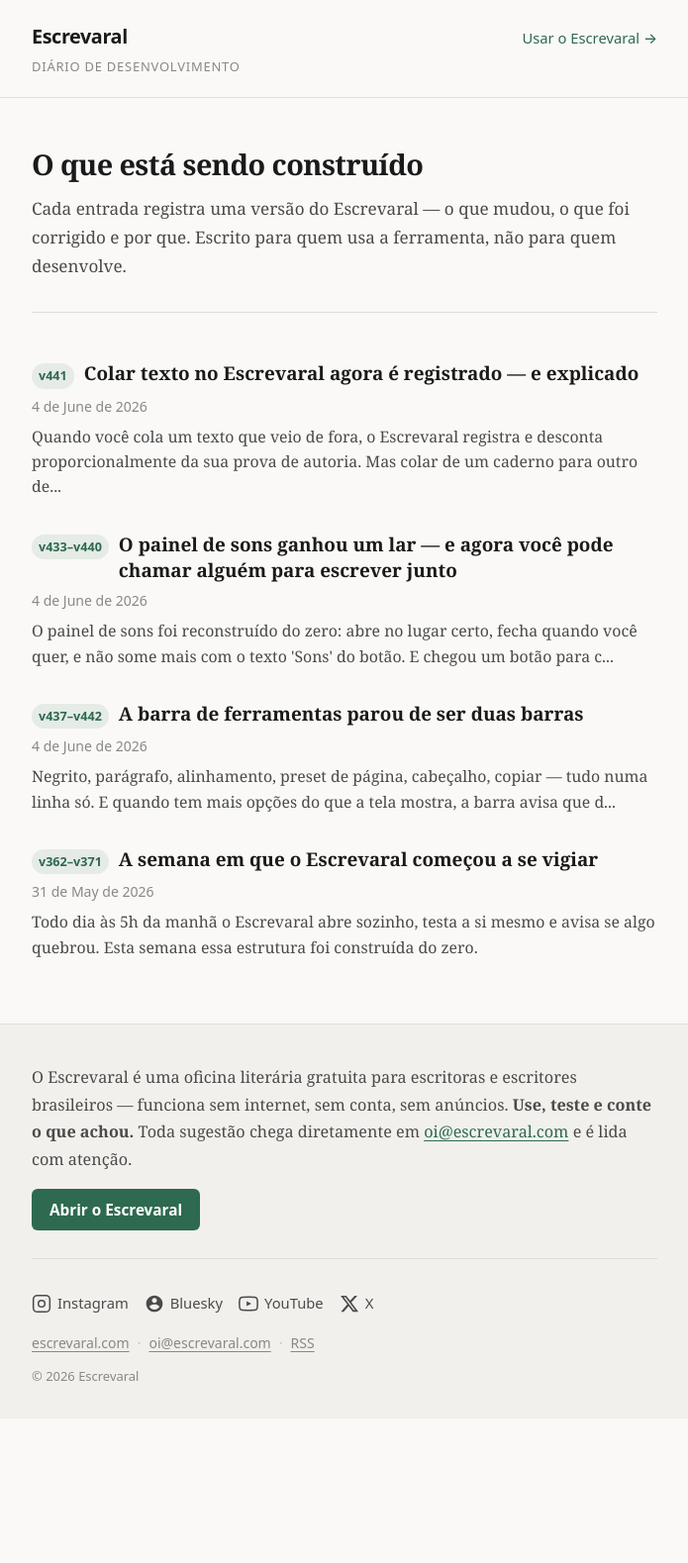
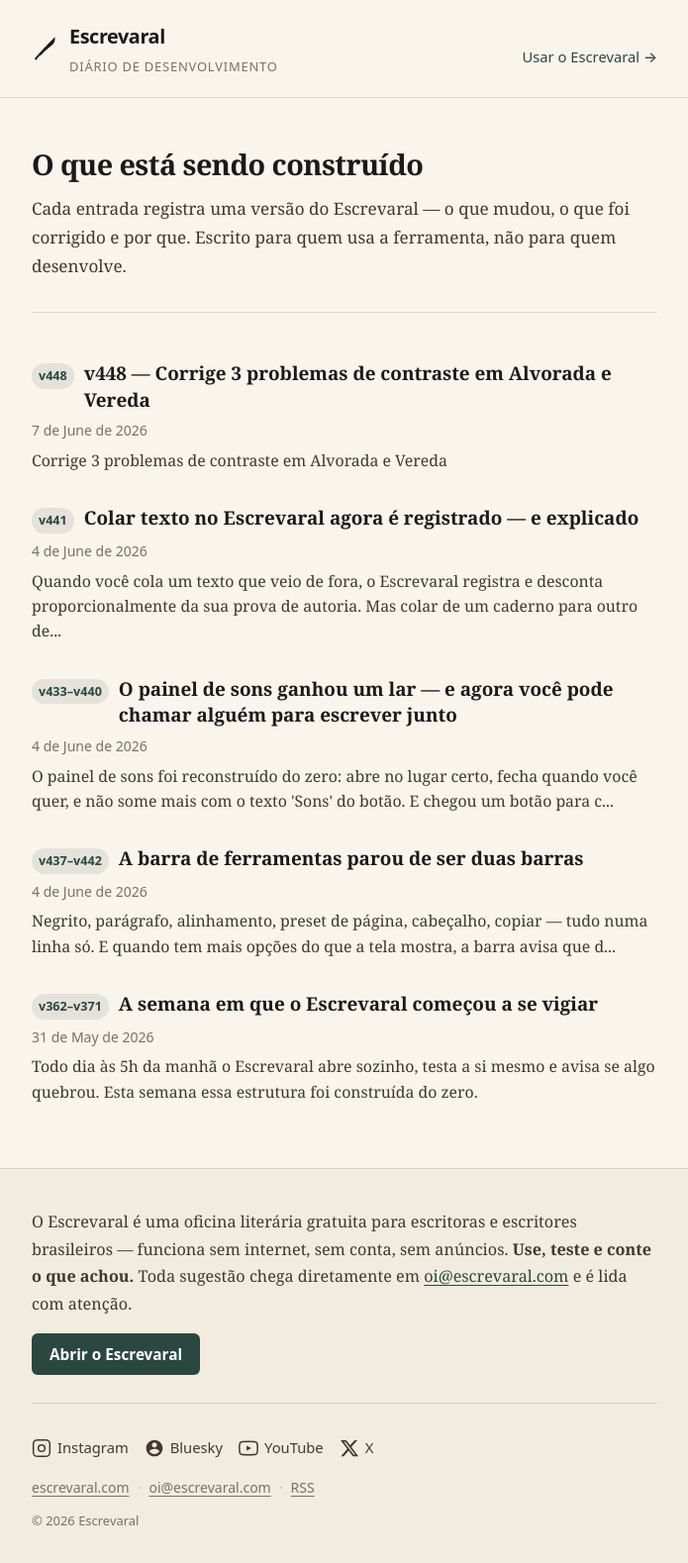
Before and after one commit to rfmss/escrevaral-diario, a Jekyll site: the page built from index.html, in a window 1280 px wide. Shown: the whole page at 99% size, without its empty margins (292-987 px from the left). Built offline with Jekyll 4.4.1, drawn with Linux system fonts in a browser that asks for light colours; before the commit the page ends 1433 px from its top, so only the background shows below that.

Commit message:
feat: logo do Escrevaral no cabeçalho, paleta areia (Alvorada) e tema Vereda automático à noite
Substitui o branco puro pela paleta sépia/areia do editor; adiciona alternância
automática para o tema escuro Vereda entre 18h e 6h, sem depender de preferência
do sistema.

```diff
--- a/_layouts/default.html
+++ b/_layouts/default.html
@@ -1,6 +1,14 @@
 <!DOCTYPE html>
 <html lang="pt-BR">
 <head>
+  <script>
+    (function () {
+      var hora = new Date().getHours();
+      if (hora >= 18 || hora < 6) {
+        document.documentElement.setAttribute("data-theme", "vereda");
+      }
+    })();
+  </script>
   <meta charset="UTF-8">
   <meta name="viewport" content="width=device-width, initial-scale=1.0">
   <title>{% if page.title %}{{ page.title }} — {% endif %}{{ site.title }}</title>
@@ -16,8 +24,11 @@
     <div class="container">
       <div class="header-inner">
         <a href="{{ site.url }}" class="site-title">
-          <span class="site-name">Escrevaral</span>
-          <span class="site-sub">Diário de Desenvolvimento</span>
+          <span class="site-logo" aria-hidden="true"></span>
+          <span class="site-title-text">
+            <span class="site-name">Escrevaral</span>
+            <span class="site-sub">Diário de Desenvolvimento</span>
+          </span>
         </a>
         <a href="{{ site.escrevaral_url }}" class="header-cta" target="_blank" rel="noopener">
           Usar o Escrevaral →
--- a/_posts/2026-06-07-v448-0706.md
+++ b/_posts/2026-06-07-v448-0706.md
@@ -1,25 +1,18 @@
 ---
 layout: post
-title: "[RASCUNHO] v448 — preencher título"
+title: "v448 — Corrige 3 problemas de contraste em Alvorada e Vereda"
 version: "v448"
 date: 2026-06-07
 tags: [bastidores]
-excerpt: "Preencher: uma frase sobre o que mudou nesta versão."
-published: false
+excerpt: "Corrige 3 problemas de contraste em Alvorada e Vereda"
+published: true
 ---
 
-<!-- RASCUNHO GERADO AUTOMATICAMENTE — editar antes de publicar -->
+## O que mudou na v448
 
-## O que mudou em v448
+- Corrige 3 problemas de contraste em Alvorada e Vereda
+- Relatório de auditoria de contraste v448 (Alvorada/Vereda)
 
-<!-- Descreva em linguagem humana o que estas mudanças significam para quem escreve: -->
+---
 
-- docs: relatório de auditoria de contraste v448 (Alvorada/Vereda)
-
-## Por que isso importa para você
-
-<!-- Explique o benefício prático para a escritora. Evitar linguagem técnica. -->
-
-## O que vem a seguir
-
-<!-- Opcional: próximos passos ou o que está sendo considerado. -->
+*Registro gerado automaticamente a partir do histórico de versões do Escrevaral — um subproduto direto do trabalho, sem curadoria manual.*
--- a/assets/css/style.css
+++ b/assets/css/style.css
@@ -4,17 +4,29 @@
 /* ── Tokens ───────────────────────────────────────────────────── */
 :root {
   --ink:        #1a1a1a;
-  --ink-soft:   #4a4a4a;
-  --ink-muted:  #888;
-  --surface:    #faf9f7;
-  --surface-low:#f2f0ec;
-  --border:     #e0ddd8;
-  --accent:     #2d6a4f;
-  --accent-hover:#1e4d38;
+  --ink-soft:   #40382e;
+  --ink-muted:  #7a7068;
+  --surface:    #f9f4ec;
+  --surface-low:#f2ebe0;
+  --border:     rgba(178, 163, 140, 0.38);
+  --accent:     #2a4840;
+  --accent-hover:#17362d;
   --font:       'Georgia', 'Times New Roman', serif;
   --font-ui:    system-ui, -apple-system, sans-serif;
   --max-w:      680px;
   --radius:     6px;
+}
+
+/* Vereda — tema escuro, espelha [data-theme="scriptorium"] do Escrevaral */
+[data-theme="vereda"] {
+  --ink:        #e6dcc8;
+  --ink-soft:   #c8b89a;
+  --ink-muted:  #a69580;
+  --surface:    #1a1411;
+  --surface-low:#1e1814;
+  --border:     #2e2420;
+  --accent:     #c97d32;
+  --accent-hover:#9e5e20;
 }
 
 /* ── Base ─────────────────────────────────────────────────────── */
@@ -28,6 +40,7 @@
   min-height: 100dvh;
   display: flex;
   flex-direction: column;
+  transition: background 0.3s ease, color 0.3s ease;
 }
 
 a { color: var(--accent); text-decoration: underline; text-underline-offset: 3px; }
@@ -58,6 +71,22 @@
 
 .site-title {
   text-decoration: none;
+  display: flex;
+  align-items: center;
+  gap: 10px;
+}
+
+.site-logo {
+  display: block;
+  width: 28px;
+  height: 28px;
+  flex-shrink: 0;
+  background-color: var(--ink);
+  -webkit-mask: url("/assets/img/escrevaral-mark.svg") center / contain no-repeat;
+  mask: url("/assets/img/escrevaral-mark.svg") center / contain no-repeat;
+}
+
+.site-title-text {
   display: flex;
   flex-direction: column;
   gap: 2px;
```
Also changed, not shown: assets/img/escrevaral-mark.svg (added).
